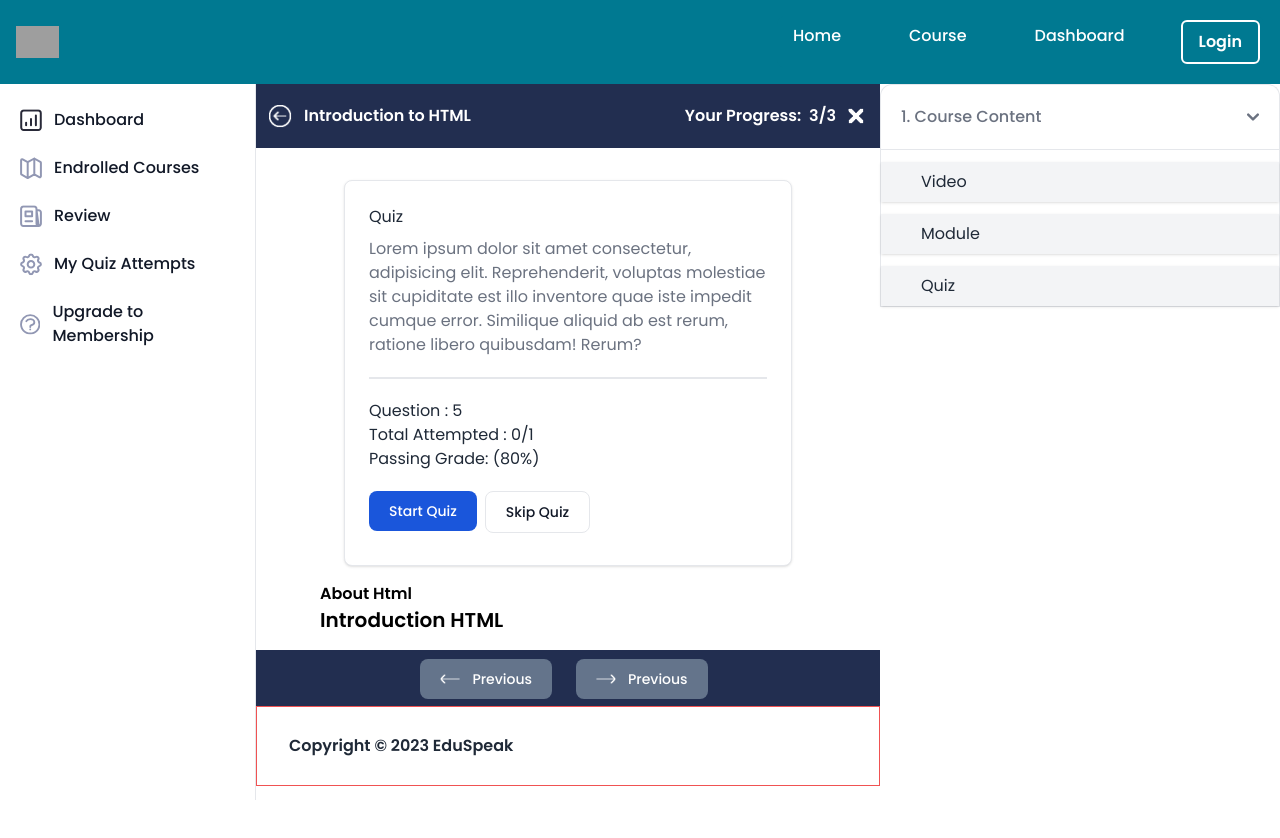
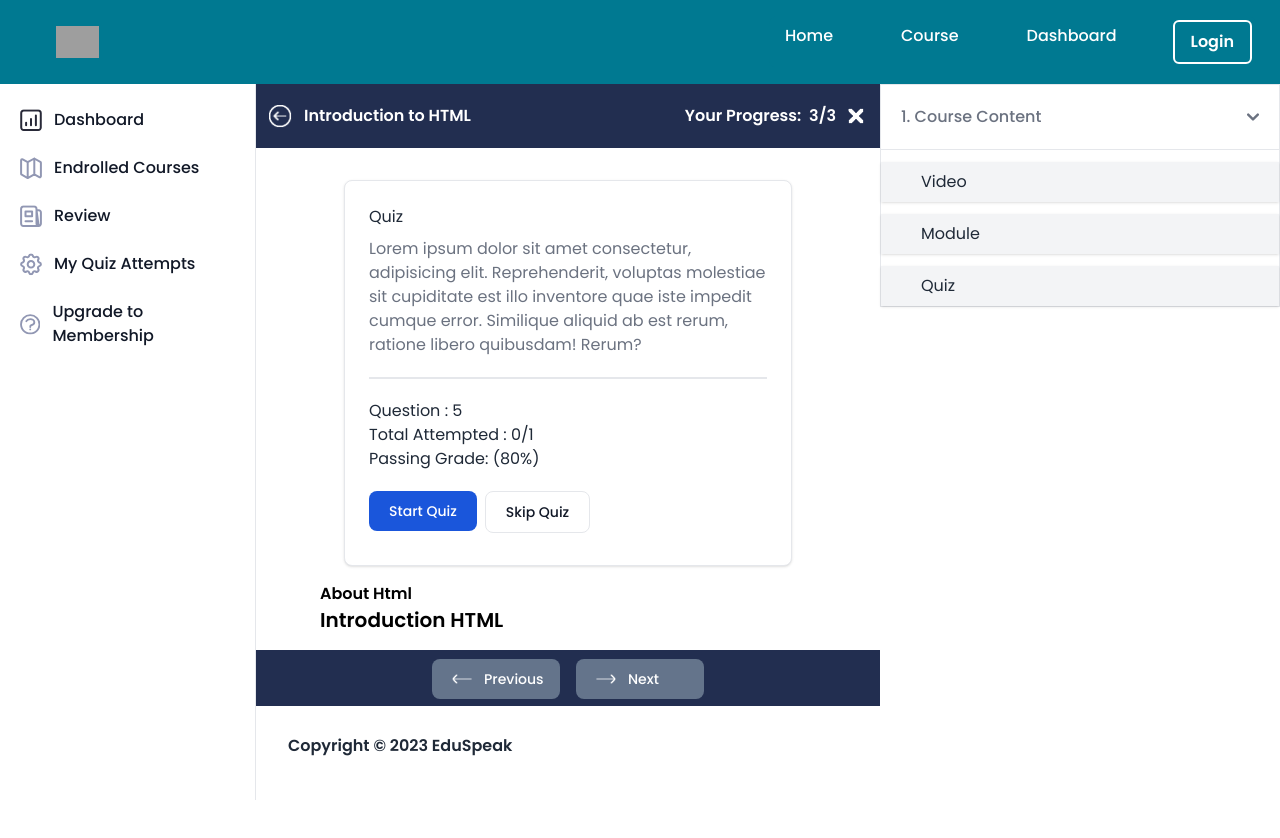
Before and after one commit to eduspeak/eduspeak-frontend, a React (Create React App) app: page /modul/quiz in a window 1280 px wide. Shown: the top 838 px of the page. Built offline with nearby package versions, Linux system fonts and the light colour scheme; grey boxes are pictures that could not be loaded.

Commit message:
membuat user login dan user as guest perbaikan menselarakan warna

```diff
--- a/src/components/Navbar/index.js
+++ b/src/components/Navbar/index.js
@@ -1,10 +1,41 @@
 import { Link } from "react-router-dom";
 import LoginModal from "../../components/login/LoginModal";
 
+import { useState } from "react";
+
+import User from "../../assets/gambar/user.jpg";
+
 function Navbar() {
+  const [isOpen, setIsOpen] = useState(false);
+
+  // Untuk Tombol Hide Show
+  const ArrowUp = (
+    <svg
+      xmlns="http://www.w3.org/2000/svg"
+      data-name="Layer 1"
+      className="h-5 w-5 text-white"
+      viewBox="0 0 32 32"
+      id="up-arrow"
+    >
+      <path d="M26 22a2 2 0 0 1-1.41-.59L16 12.83l-8.59 8.58a2 2 0 0 1-2.82-2.82l10-10a2 2 0 0 1 2.82 0l10 10A2 2 0 0 1 26 22Z"></path>
+    </svg>
+  );
+
+  const ArrowDown = (
+    <svg
+      xmlns="http://www.w3.org/2000/svg"
+      data-name="Layer 1"
+      className="h-5 w-5 text-white"
+      viewBox="0 0 32 32"
+      id="down-arrow"
+    >
+      <path d="M16 22a2 2 0 0 1-1.41-.59l-10-10a2 2 0 0 1 2.82-2.82L16 17.17l8.59-8.58a2 2 0 0 1 2.82 2.82l-10 10A2 2 0 0 1 16 22Z"></path>
+    </svg>
+  );
+
   return (
     <nav className="bg-[#007991] sticky top-0 z-50 w-full">
-      <div className="max-w-screen-xl flex flex-wrap items-center justify-between mx-auto p-4">
+      <div className="w-full flex flex-wrap items-center justify-between py-4 pl-14 pr-6">
         <button
           data-drawer-target="logo-sidebar"
           data-drawer-toggle="logo-sidebar"
@@ -82,7 +113,38 @@ function Navbar() {
               </Link>
             </li>
             <li className="w-full h-full p-1">
+              {/* Login User */}
               <LoginModal />
+              {/* Tanpa Login */}
+              {/* <div
+                className="flex items-center space-x-4 cursor-pointer"
+                onClick={() => setIsOpen(!isOpen)}
+              >
+                <img className="w-10 h-10 rounded-full" src={User} alt="" />
+                <div className="w-[20vh] h-8 grid content-center text-white">
+                  Much Fahmi
+                </div>
+                {isOpen ? ArrowUp : ArrowDown}
+              </div>
+              {isOpen && (
+                <div className="absolute z-10 mt-2 w-48 rounded-md shadow-lg bg-white ring-1 ring-black ring-opacity-5">
+                  <div
+                    className="py-1"
+                    role="menu"
+                    aria-orientation="vertical"
+                    aria-labelledby="user-menu"
+                  >
+                    <button
+                      className="block px-4 py-2 text-sm text-gray-700 hover:bg-gray-100 w-full text-left"
+                      role="menuitem"
+                      onClick={() => {}}
+                    >
+                      Quit
+                    </button>
+                  </div>
+                </div>
+              )} */}
+              {/*  */}
             </li>
           </ul>
         </div>
--- a/src/pages/modul/Quiz.js
+++ b/src/pages/modul/Quiz.js
@@ -2,6 +2,8 @@
 
 import Sidebar from "../../components/Sidebar";
 import Navbar from "../../components/Navbar";
+
+import SidebarModul from "../../components/Sidebar/sidebarModul";
 
 import React, { useState } from "react";
 
@@ -58,9 +60,10 @@ function Quiz() {
                 className="cursor-pointer"
               ></div>
               <p className="mb-3 font-normal text-gray-500 dark:text-gray-400 ">
-                Lorem ipsum dolor sit amet consectetur, adipisicing elit. Reprehenderit, voluptas
-                molestiae sit cupiditate est illo inventore quae iste impedit cumque error.
-                Similique aliquid ab est rerum, ratione libero quibusdam! Rerum?
+                Lorem ipsum dolor sit amet consectetur, adipisicing elit.
+                Reprehenderit, voluptas molestiae sit cupiditate est illo
+                inventore quae iste impedit cumque error. Similique aliquid ab
+                est rerum, ratione libero quibusdam! Rerum?
               </p>
 
               <div className="border-b-2 my-5"></div>
@@ -99,127 +102,28 @@ function Quiz() {
 
           <div className="w-full h-14 bg-[#222E50] grid grid-cols-1 place-items-center content-center">
             <div className="flex flex-row mt-2.5">
-              <div className="mr-2">
-                <button
-                  type="button"
-                  className="text-white bg-slate-500 hover:bg-gray-400 focus:ring-4 focus:outline-none focus:ring-gray-500/50 font-medium rounded-lg text-sm px-5 py-2.5 text-center inline-flex items-center hover:bg-gray-500/30 mr-2 mb-2"
-                >
+              <div className="ml-2">
+                <div className="text-white bg-slate-500 hover:bg-gray-400 focus:ring-4 focus:outline-none focus:ring-gray-500/50 font-medium rounded-lg text-sm px-5 py-2.5 text-center inline-flex items-center hover:bg-gray-500/30 mr-2 mb-2 w-32">
                   <img className="w-5 h-5 mr-3" src={btnPrev} alt="" />
                   Previous
-                </button>
+                </div>
               </div>
+
               <div className="ml-2">
-                <button
-                  type="button"
-                  className="text-white bg-slate-500 hover:bg-gray-400 focus:ring-4 focus:outline-none focus:ring-gray-500/50 font-medium rounded-lg text-sm px-5 py-2.5 text-center inline-flex items-center hover:bg-gray-500/30 mr-2 mb-2"
-                >
+                <div className="text-white bg-slate-500 hover:bg-gray-400 focus:ring-4 focus:outline-none focus:ring-gray-500/50 font-medium rounded-lg text-sm px-5 py-2.5 text-center inline-flex items-center hover:bg-gray-500/30 mr-2 mb-2 w-32">
                   <img className="w-5 h-5 mr-3" src={btnNext} alt="" />
-                  Previous
-                </button>
+                  Next
+                </div>
               </div>
             </div>
           </div>
 
-          <div className="h-20 border border-red-500 grid grid-cols-1 content-center font-semibold pl-8">
+          <div className="h-20 grid grid-cols-1 content-center font-semibold pl-8">
             Copyright &copy; 2023 EduSpeak
           </div>
         </div>
 
-        <div className="h-full">
-          <div id="accordion-collapse" data-accordion="collapse">
-            <div>
-              <h2 id="accordion-collapse-heading-1">
-                <button
-                  type="button"
-                  className="flex items-center justify-between w-full p-5 font-medium text-left text-gray-500 border border-b-0 border-gray-200 rounded-t-xl"
-                  aria-expanded={activeSection === 1}
-                  onClick={() => toggleSection(1)}
-                >
-                  <span>1. Course Content</span>
-                  <svg
-                    className={`w-3 h-3 ${activeSection === 1 ? "rotate-180" : ""} shrink-0`}
-                    aria-hidden="true"
-                    xmlns="http://www.w3.org/2000/svg"
-                    fill="none"
-                    viewBox="0 0 10 6"
-                  >
-                    <path
-                      stroke="currentColor"
-                      strokeLinecap="round"
-                      strokeLinejoin="round"
-                      strokeWidth="2"
-                      d="M9 5 5 1 1 5"
-                    />
-                  </svg>
-                </button>
-              </h2>
-              <div
-                id="accordion-collapse-body-1"
-                className={activeSection === 1 ? "" : "hidden"}
-                aria-labelledby="accordion-collapse-heading-1"
-              >
-                <div className="grid grid-row-3 gap-3 border border-gray-200 ">
-                  <div className="bg-gray-100 w-full cursor-pointer shadow h-10 mt-3 pl-10 grid content-center">
-                    Video
-                  </div>
-                  <div className="bg-gray-100 w-full cursor-pointer shadow h-10 pl-10 grid content-center">
-                    Module
-                  </div>
-                  <div className="bg-gray-100 w-full cursor-pointer shadow h-10 pl-10 grid content-center">
-                    Quiz
-                  </div>
-                </div>
-              </div>
-            </div>
-            {/* Btn 2 */}
-            {/* <div>
-              <h2 id="accordion-collapse-heading-2">
-                <button
-                  type="button"
-                  className="flex items-center justify-between w-full p-5 font-medium text-left text-gray-500 border border-gray-200 rounded-t-xl"
-                  aria-expanded={activeSection === 2}
-                  onClick={() => toggleSection(2)}
-                >
-                  <span>2. Word</span>
-                  <svg
-                    className={`w-3 h-3 ${
-                      activeSection === 2 ? "rotate-180" : ""
-                    } shrink-0`}
-                    aria-hidden="true"
-                    xmlns="http://www.w3.org/2000/svg"
-                    fill="none"
-                    viewBox="0 0 10 6"
-                  >
-                    <path
-                      stroke="currentColor"
-                      strokeLinecap="round"
-                      strokeLinejoin="round"
-                      strokeWidth="2"
-                      d="M9 5 5 1 1 5"
-                    />
-                  </svg>
-                </button>
-              </h2>
-              <div
-                id="accordion-collapse-body-2"
-                className={activeSection === 2 ? "" : "hidden"}
-                aria-labelledby="accordion-collapse-heading-2"
-              >
-                <div className="grid grid-row-3 gap-3 border border-gray-200 ">
-                  <div className="bg-gray-100 w-full cursor-pointer shadow h-10 mt-3 pl-10 grid content-center">
-                    Video
-                  </div>
-                  <div className="bg-gray-100 w-full cursor-pointer shadow h-10 pl-10 grid content-center">
-                    Module
-                  </div>
-                  <div className="bg-gray-100 w-full cursor-pointer shadow h-10 pl-10 grid content-center">
-                    Quiz
-                  </div>
-                </div>
-              </div>
-            </div> */}
-          </div>
-        </div>
+        <SidebarModul />
       </div>
     </div>
   );
--- a/src/pages/modul/modulVideo.js
+++ b/src/pages/modul/modulVideo.js
@@ -4,6 +4,9 @@ import SidebarModul from "../../components/Sidebar/sidebarModul";
 
 import btnCancel from "../../assets/gambar/cancel.png";
 import btnBack from "../../assets/gambar/back.png";
+
+import btnNext from "../../assets/gambar/next.png";
+import btnPrev from "../../assets/gambar/previous.png";
 
 function Modul() {
   return (
@@ -46,15 +49,21 @@ function Modul() {
               <div className="text-xl">Introduction to Alphabet</div>
             </div>
 
-            <div className="w-full h-14 bg-[#BCD8C1] grid grid-cols-1 place-items-center content-center">
-              <div class="flex">
-                <button class="flex items-center justify-center px-4 h-10 text-base font-medium text-[#222E50] bg-white border border-gray-300 rounded-lg hover:bg-gray-100 hover:text-gray-700 dark:bg-gray-800 dark:border-gray-700 dark:text-gray-400 dark:hover:bg-gray-700 dark:hover:text-white">
-                  Previous
-                </button>
+            <div className="w-full h-14 bg-[#222E50] grid grid-cols-1 place-items-center content-center">
+              <div className="flex flex-row mt-2.5">
+                <div className="ml-2">
+                  <div className="text-white bg-slate-500 hover:bg-gray-400 focus:ring-4 focus:outline-none focus:ring-gray-500/50 font-medium rounded-lg text-sm px-5 py-2.5 text-center inline-flex items-center hover:bg-gray-500/30 mr-2 mb-2 w-32">
+                    <img className="w-5 h-5 mr-3" src={btnPrev} alt="" />
+                    Previous
+                  </div>
+                </div>
 
-                <button class="flex items-center justify-center px-4 h-10 ml-3 text-base font-medium text-white bg-[#222E50] border border-gray-300 rounded-lg hover:bg-gray-100 hover:text-gray-700 dark:bg-gray-800 dark:border-gray-700 dark:text-gray-400 dark:hover:bg-gray-700 dark:hover:text-white">
-                  Next
-                </button>
+                <div className="ml-2">
+                  <div className="text-white bg-slate-500 hover:bg-gray-400 focus:ring-4 focus:outline-none focus:ring-gray-500/50 font-medium rounded-lg text-sm px-5 py-2.5 text-center inline-flex items-center hover:bg-gray-500/30 mr-2 mb-2 w-32">
+                    <img className="w-5 h-5 mr-3" src={btnNext} alt="" />
+                    Next
+                  </div>
+                </div>
               </div>
             </div>
 
```
Also changed, not shown: src/assets/gambar/user.jpg (added).
